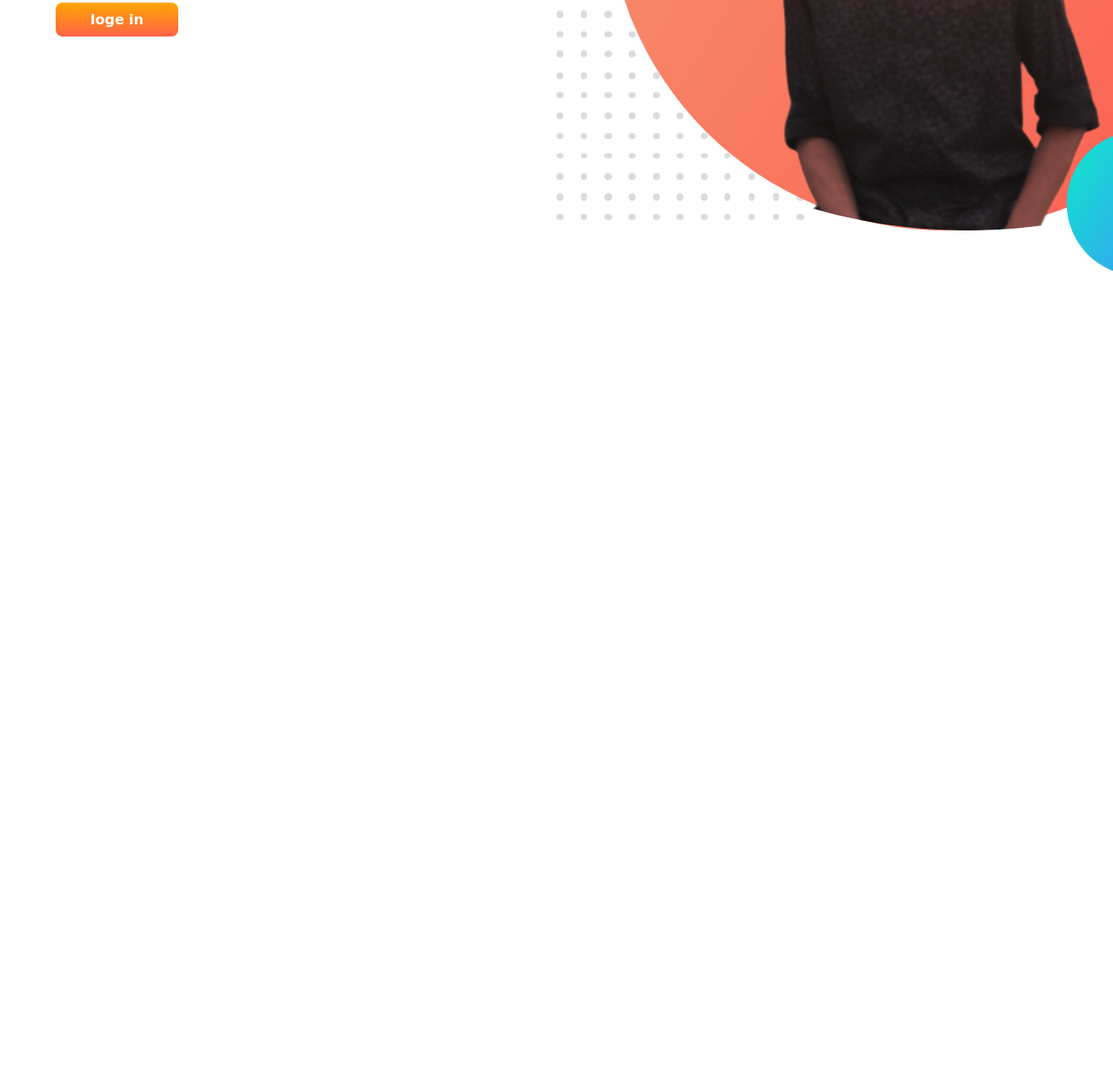
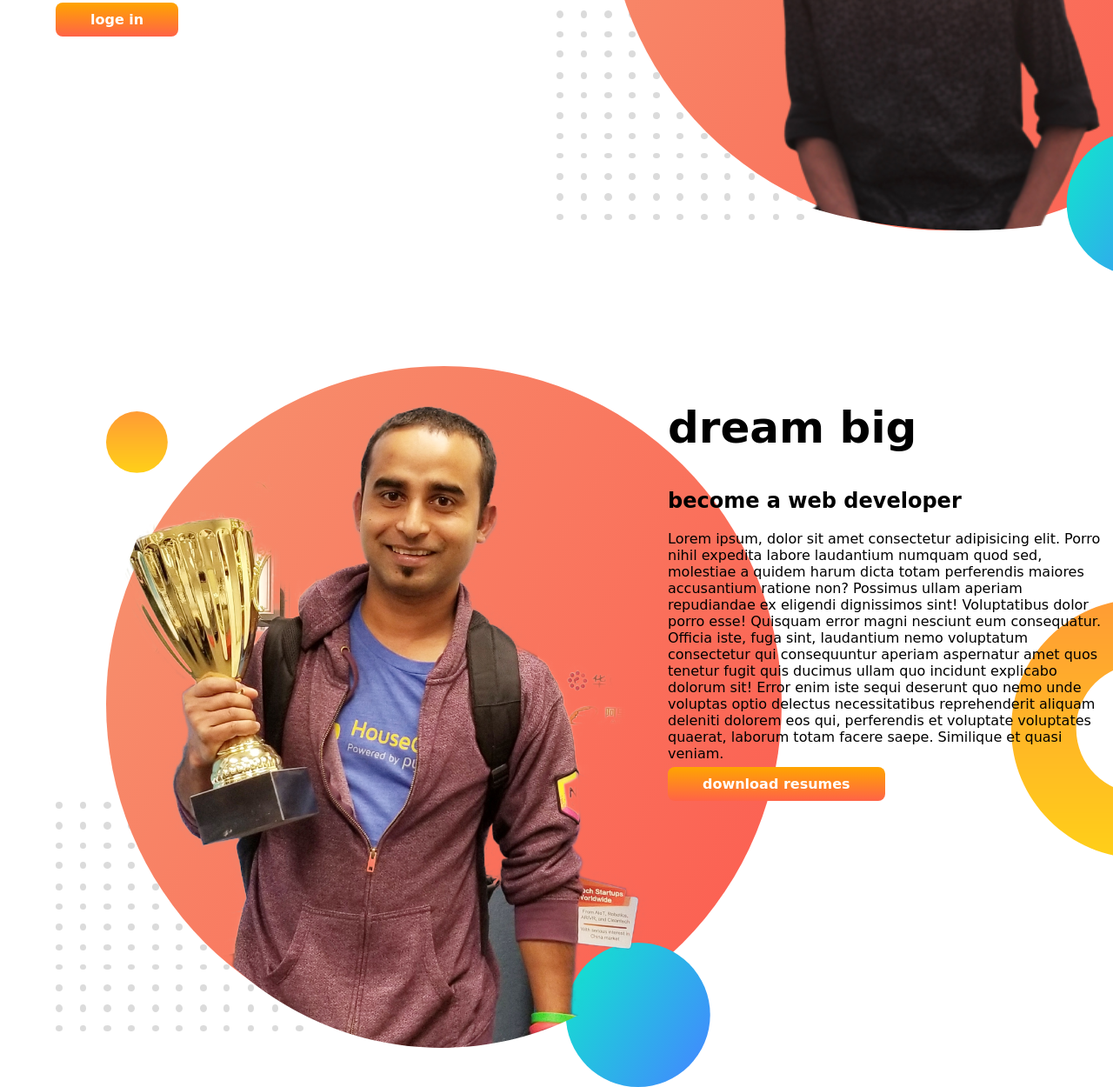
Before and after one commit to MAhannanrupak11/devoloper-portfolio, a plain HTML site: page index.html in a window 1280 px wide. Shown: the part 512-1762 px from the top of the page at 87% size. Before the commit the page ends 833 px from the top, so only its background shows below. Drawn offline with Linux system fonts and the light colour scheme; a web font is replaced by a local one.

Commit message:
dream added

```diff
--- a/index.html
+++ b/index.html
@@ -31,6 +31,24 @@
             <img src="images/rupak-pic.png" alt="">
         </div>
     </section>
+    <section class="dream-big">
+        <div class="half-width">
+            <img src="images/jhankar.png" alt="">
+        </div>
+        <div class="half-width">
+            <h1>dream big</h1>
+            <h2>become a web developer</h2>
+            <p>Lorem ipsum, dolor sit amet consectetur adipisicing elit. Porro nihil expedita labore laudantium numquam
+                quod sed, molestiae a quidem harum dicta totam perferendis maiores accusantium ratione non? Possimus
+                ullam aperiam repudiandae ex eligendi dignissimos sint! Voluptatibus dolor porro esse! Quisquam error
+                magni nesciunt eum consequatur. Officia iste, fuga sint, laudantium nemo voluptatum consectetur qui
+                consequuntur aperiam aspernatur amet quos tenetur fugit quis ducimus ullam quo incidunt explicabo
+                dolorum sit! Error enim iste sequi deserunt quo nemo unde voluptas optio delectus necessitatibus
+                reprehenderit aliquam deleniti dolorem eos qui, perferendis et voluptate voluptates quaerat, laborum
+                totam facere saepe. Similique et quasi veniam.</p>
+            <a class="link-button" target="blank" href="" href="">download resumes</a>
+        </div>
+    </section>
 </body>
 
 </html>
--- a/style.css
+++ b/style.css
@@ -11,6 +11,7 @@ h1{
 }
 section{
     display: flex;
+    margin-bottom: 100px;
 }
 .half-width{
     width: 50%;
@@ -31,3 +32,8 @@ section{
     background-image: url(images/top-banner.png);
     background-repeat: no-repeat;
 }
+.dream-big{
+    background-image: url(images/dream-bg.png);
+    background-repeat: no-repeat;
+    background-position: right;
+}
```
